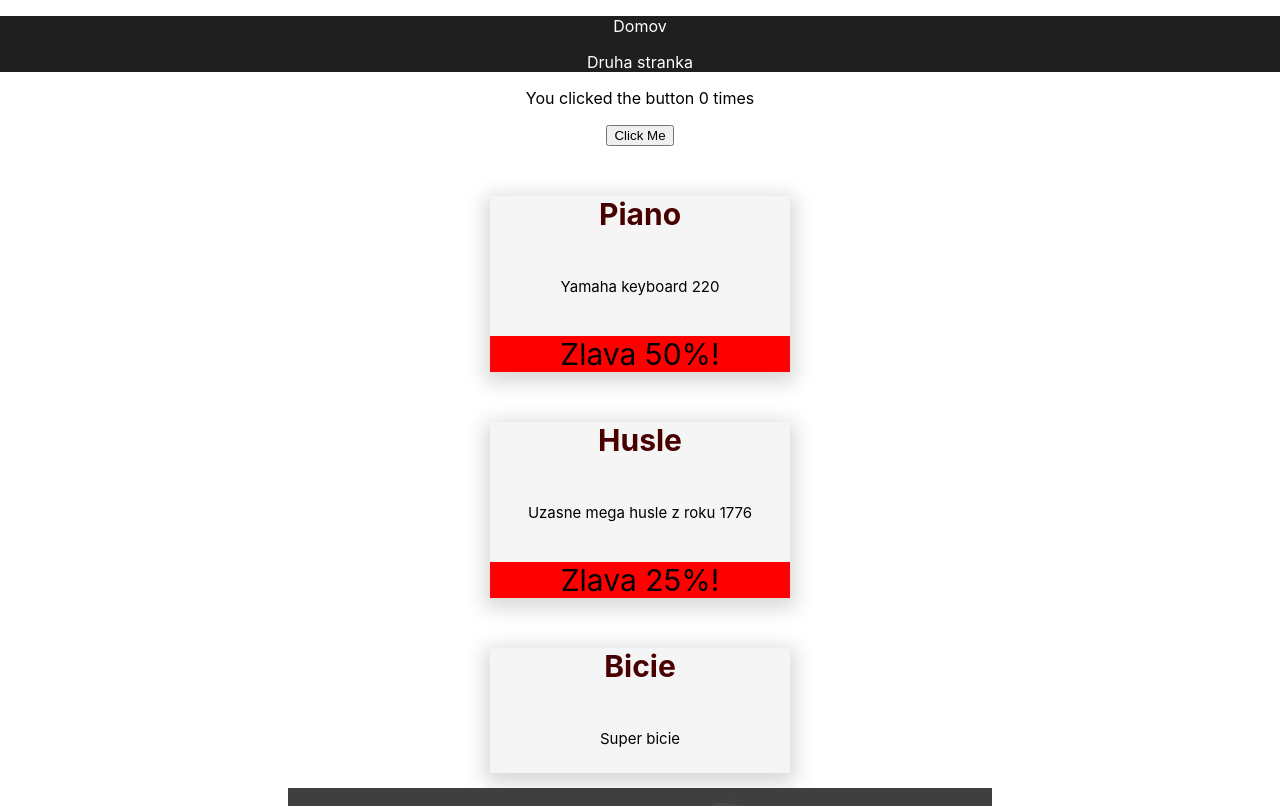
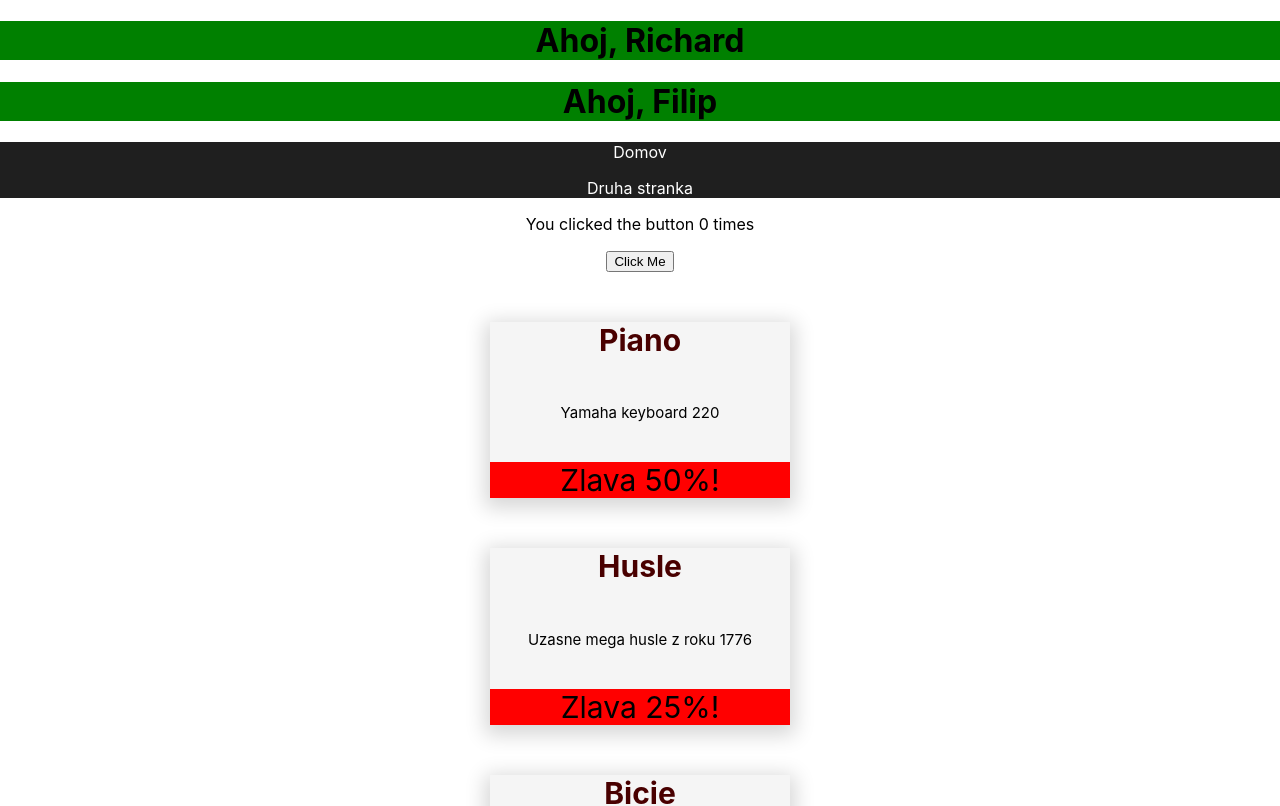
Before and after one commit to rgarlik/js-react, a React (Create React App) app: page / in a window 1280 px wide. Shown: the top 806 px of the page. Built offline with nearby package versions, Linux system fonts and the light colour scheme.

Commit message:
adding green hello component

```diff
--- a/src/App.js
+++ b/src/App.js
@@ -3,6 +3,7 @@ import './App.css';
 import Menu from './components/Menu.js';
 import Product from './components/Product.js';
 import Counter from './components/Counter.js';
+import GreenHello from './components/GreenHello';
 
 // obrazok
 import imageSuciastka from './suciastka.jpg';
@@ -10,6 +11,8 @@ import imageSuciastka from './suciastka.jpg';
 function App() {
   return (
     <div className="App">
+      <GreenHello name="Richard" />
+      <GreenHello name="Filip" />
       <Menu />
       <Counter />
       <Product name="Piano" description="Yamaha keyboard 220" sale="true" saleValue="50%"/>
--- /dev/null
+++ b/src/components/GreenHello.css
@@ -0,0 +1,3 @@
+.GreenHello {
+    background-color: green;
+}
--- /dev/null
+++ b/src/components/GreenHello.js
@@ -0,0 +1,9 @@
+import "./GreenHello.css"
+
+function GreenHello(props) {
+    return(
+        <h1 class="GreenHello">Ahoj, {props.name}</h1>
+    )
+}
+
+export default GreenHello
```
